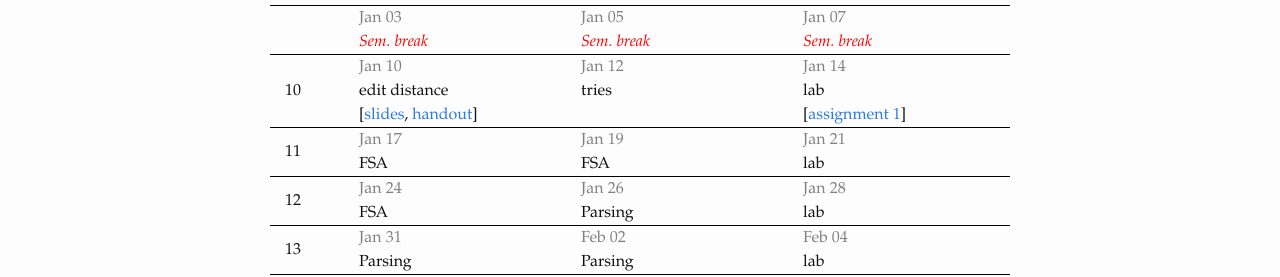
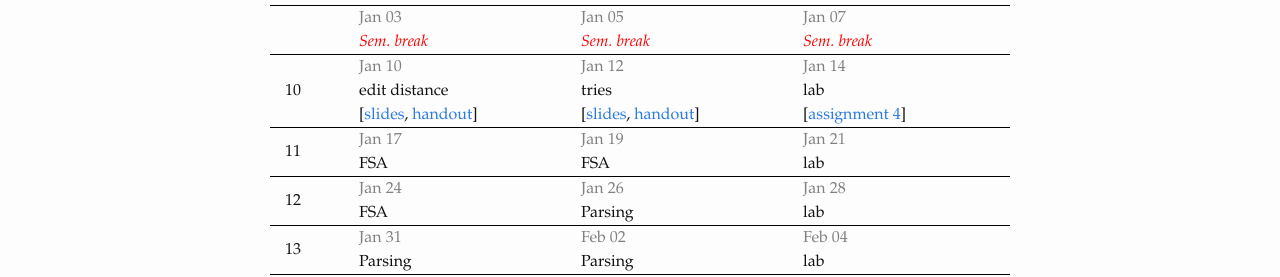
Before and after one commit to dsacl3-2021/dsacl3-2021.github.io, a Jekyll site: the page built from lectures.md, in a window 1280 px wide. Shown: the part 1029-1306 px from the top of the page. Built offline with Jekyll 4.4.1, drawn with Linux system fonts in a browser that asks for light colours.

Commit message:
Update slides.

```diff
--- a/_data/schedule.yml
+++ b/_data/schedule.yml
@@ -140,10 +140,13 @@
         handout: slides/edit-distance-handout.pdf
     Jan 12:
       topic: tries
+      links:
+        slides: slides/tries.pdf
+        handout: slides/tries-handout.pdf
     Jan 14:
       topic: lab
       links:
-        assignment 1: a4/
+        assignment 4: a4/
 - week: "11"
   dates:
     Jan 17:
```
Also changed, not shown: 2 other files.
